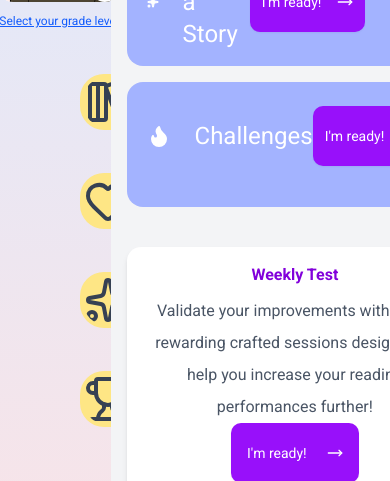
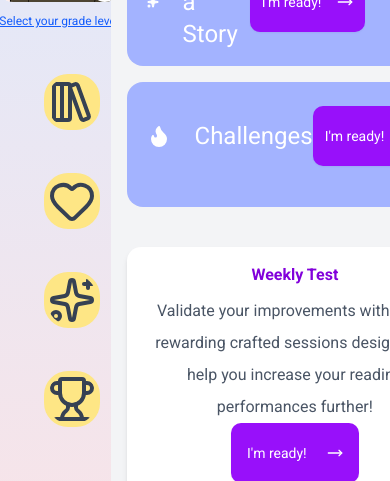
Before and after one commit to Sean-Andrew-Stanek/read-with-me, a Next.js app: page /home in a window 390 px wide. Shown: the part 270-751 px from the top of the page. Built offline with nearby package versions, Linux system fonts and the light colour scheme; no server answers.

Commit message:
fixed some styles in sidebar

```diff
--- a/src/components/Sidebar/index.tsx
+++ b/src/components/Sidebar/index.tsx
@@ -43,8 +43,8 @@ const Sidebar = (): JSX.Element => {
     };
 
     const buttonSet =
-        'w-[45%] lg:w-[90%] pl-0 h-16 group justify-start ml-9 text-xl text-gray-700 hover:text-white bg-transparent hover:bg-yellow-400 shadow-none rounded-4xl cursor-pointer';
-    const iconSet = 'size-14 mr-2 bg-amber-200 rounded-3xl p-1 h-14 w-14';
+        'w-full pl-0 h-16 group justify-start text-xl text-gray-700 hover:text-white bg-transparent hover:bg-yellow-400 shadow-none rounded-4xl cursor-pointer';
+    const iconSet = 'size-12 md:size-14 bg-amber-200 rounded-3xl p-1 h-14 w-14';
 
     return (
         <div className="w-[20%] h-screen bg-transparent mr-0 pl-10 flex flex-col items-center transition-all duration-300 sm:text-black">
```
